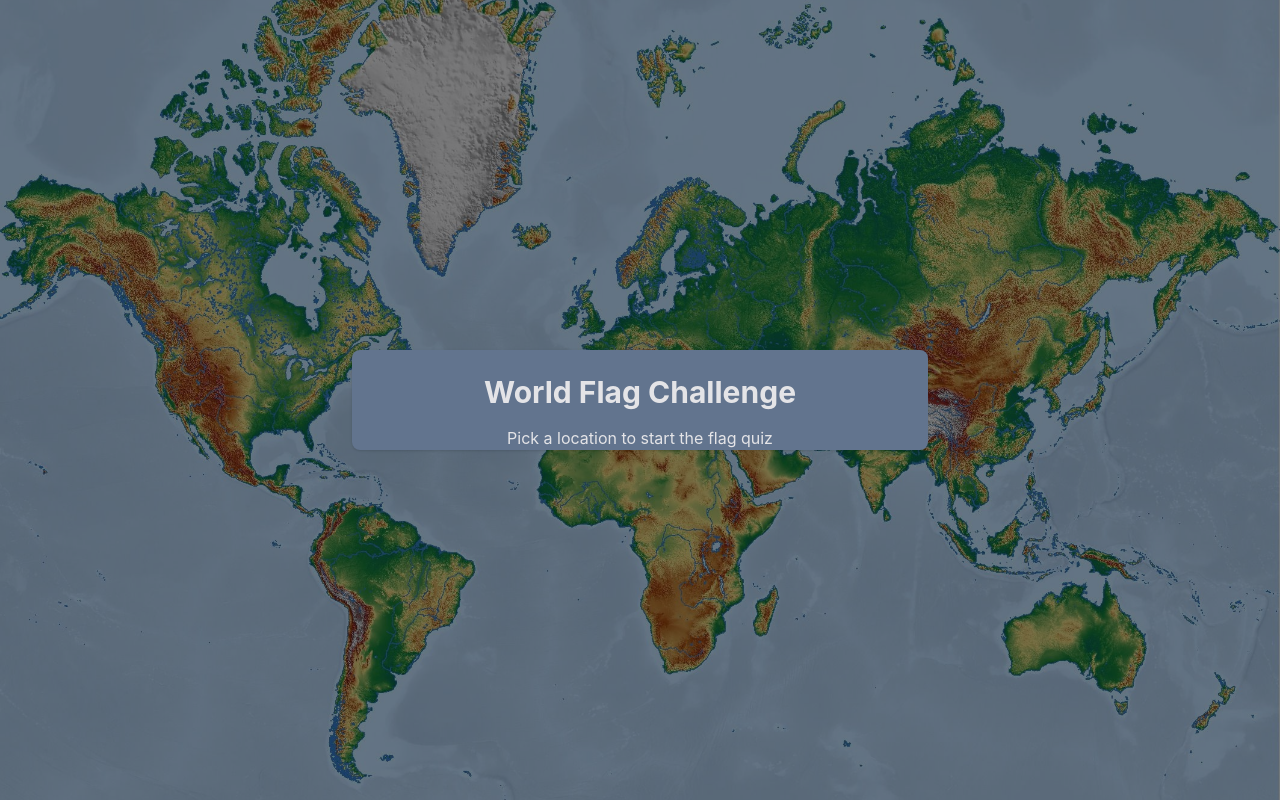
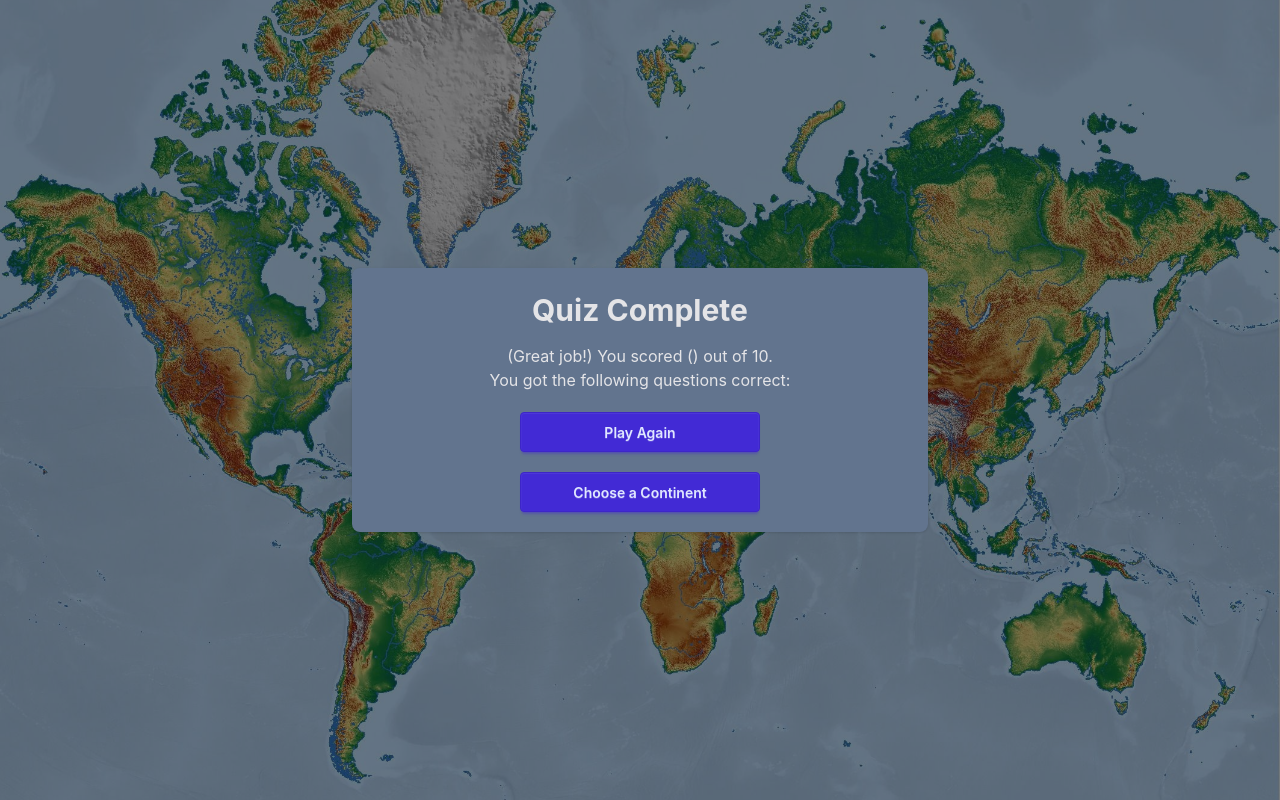
Before and after one commit to AndyMLearmouth92/country-flag-quiz, an Angular app: page /end-game in a window 1280 px wide. Built offline with nearby package versions, Linux system fonts and the light colour scheme.

Commit message:
Started building the of game component .

```diff
--- a/src/app/components/button/button.html
+++ b/src/app/components/button/button.html
@@ -1,9 +1,7 @@
-<div class="card-actions justify-end">
 <button
-    class="btn btn-primary text-md disabled:bg-slate-300 disabled:text-slate-800 disabled:opacity-100 w-40"
+class="btn btn-primary text-md disabled:bg-slate-300 disabled:text-slate-800 disabled:opacity-100 {{width()}}"
 [disabled]="isButtonDisabled()"
 (click)="onClicked()"
 >
 {{ content() }}
 </button>
-</div>
--- a/src/app/components/button/button.ts
+++ b/src/app/components/button/button.ts
@@ -9,6 +9,7 @@ import { Component, input, output } from '@angular/core';
 export class Button {
   content = input.required<string>();
   isButtonDisabled = input<boolean>();
+  width = input<string>('w-40')
   buttonClicked = output();
 
   onClicked() {
--- a/src/app/components/end-game/end-game.html
+++ b/src/app/components/end-game/end-game.html
@@ -1,4 +1,15 @@
 <div class="card bg-base-100 shadow-sm flex place-content-center bg-slate-500 w-xl p10">
-  <app-heading />
-  <h2>Pick a location to start the flag quiz</h2>
+  <app-heading textContent="Quiz Complete"/>
+  <h2>(Great job!) You scored () out of 10.</h2>
+  <div class="mb-5">
+    <ul>
+      You got the following questions correct:
+      <li>
+      </li>
+    </ul>
+  </div>
+  <div class="flex flex-col">
+    <app-button class="mb-5" content="Play Again" width="w-60"/>
+    <app-button class="mb-5" content="Choose a Continent" width="w-60"/>
+  </div>
 </div>
--- a/src/app/components/end-game/end-game.ts
+++ b/src/app/components/end-game/end-game.ts
@@ -1,9 +1,10 @@
 import { Component } from '@angular/core';
 import { Heading } from '../heading/heading';
+import { Button } from '../button/button';
 
 @Component({
   selector: 'app-end-game',
-  imports: [Heading],
+  imports: [Heading, Button],
   templateUrl: './end-game.html',
   styleUrl: './end-game.css',
 })
--- a/src/app/components/game/game.html
+++ b/src/app/components/game/game.html
@@ -12,12 +12,14 @@
         (guessChanged)="guessChanged($event)"
         [invalidInputError]="invalidInputError()"
       />
+      <div class="card-actions justify-end">
       <app-button
         class="mb-5"
         (buttonClicked)="submittedGuess()"
         [isButtonDisabled]="isButtonDisabled()"
         content="Submit"
       />
+      </div>
     </div>
     <!-- <h1>{{ correctCountry() }}</h1> -->
     @if (this.quizService.incorrectGuesses().length) {
--- a/src/app/components/heading/heading.html
+++ b/src/app/components/heading/heading.html
@@ -1 +1 @@
-<h1 class="text-3xl font-bold mt-6 mb-4">World Flag Challenge</h1>
+<h1 class="text-3xl font-bold mt-6 mb-4">{{textContent()}}</h1>
--- a/src/app/components/heading/heading.ts
+++ b/src/app/components/heading/heading.ts
@@ -1,4 +1,4 @@
-import { Component } from '@angular/core';
+import { Component, input } from '@angular/core';
 
 @Component({
   selector: 'app-heading',
@@ -6,4 +6,6 @@ import { Component } from '@angular/core';
   templateUrl: './heading.html',
   styleUrl: './heading.css',
 })
-export class Heading {}
+export class Heading {
+  textContent = input('World Flag Challenge')
+}
```
Lines whose indentation alone changed are shown as unchanged.
